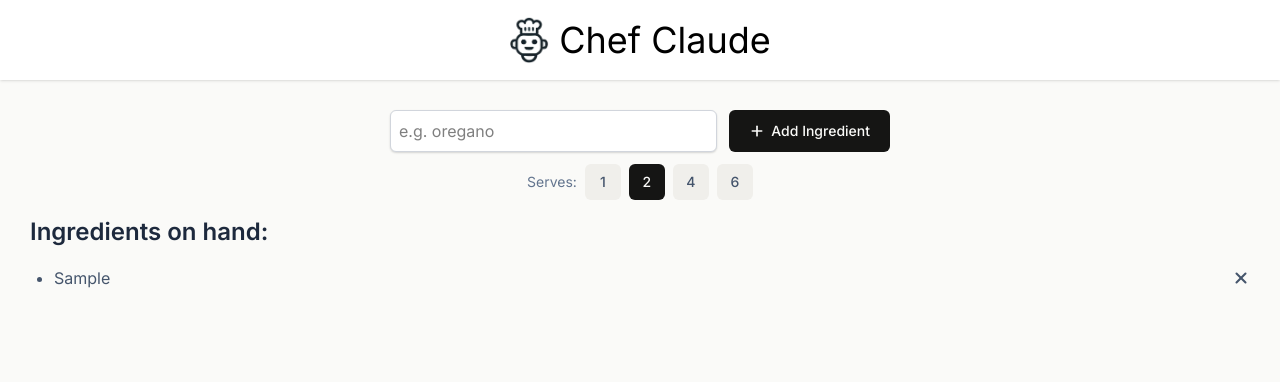
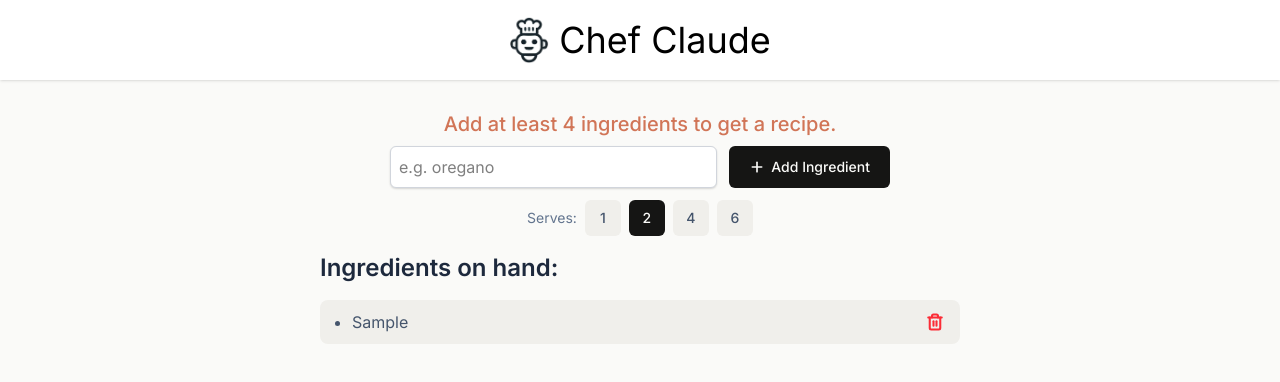
Before and after one commit to vidhisonani/chef-claude-react, a React (Vite) app in the folder frontend/: page / in a window 1280 px wide. Both pictures are taken after typing "Sample" into the empty fields and a click on the button "Add Ingredient". Shown: the top 382 px of the page. Built offline with nearby package versions, Linux system fonts and the light colour scheme; no server answers.

Commit message:
fix: UI of ingredient page

```diff
--- a/frontend/src/Component/IngredientsList.jsx
+++ b/frontend/src/Component/IngredientsList.jsx
@@ -1,12 +1,15 @@
-import { X } from 'lucide-react';
+import { Trash } from "lucide-react";
 
 export default function IngredientsList(props) {
   const ingredientsListItems = props.ingredients.map((ingredient) => (
     <li key={ingredient} className="text-slate-600 leading-7">
-      <div className='flex justify-between items-center'>
+      <div className="flex justify-between items-center">
         {ingredient[0].toUpperCase() + ingredient.slice(1)}
-        <button onClick={() => props.removeIngredient(ingredient)} className="ml-2 text-slate-600 leading-7 cursor-pointer hover:text-red-500 transition-colors duration-500">
-          <X size={18} strokeWidth={2.75} />
+        <button
+          onClick={() => props.removeIngredient(ingredient)}
+          className="pr-2 ml-2 text-red-500 leading-7 cursor-pointer hover:text-red-600 transition-colors duration-500"
+        >
+          <Trash size={18} strokeWidth={2.75} />
         </button>
       </div>
     </li>
@@ -14,22 +17,31 @@ export default function IngredientsList(props) {
 
   return (
     <>
-      <section>
-        <h2 className="text-2xl font-semibold text-slate-800 my-4">Ingredients on hand:</h2>
-        <ul className="list-disc pl-6 mb-12 space-y-1" aria-live="polite">
+      <section className="max-w-160 m-auto" >
+        <h2 className="text-2xl font-semibold text-slate-800 my-4">
+          Ingredients on hand:
+        </h2>
+        <ul className="list-disc pl-8 mb-12 space-y-1 bg-recipe-bg p-2 rounded-lg" aria-live="polite">
           {ingredientsListItems}
         </ul>
         {props.ingredients.length > 3 && (
           <div className="flex flex-col sm:flex-row justify-between items-center gap-4 rounded-lg bg-recipe-bg px-7 py-7">
             <div ref={props.ref}>
-              <h3 className="text-lg font-medium text-slate-800 leading-6 mb-4">Ready for a recipe?</h3>
-              <p className="text-sm text-slate-500 leading-5">Generate a recipe from your list of ingredients.</p>
+              <h3 className="text-lg font-medium text-slate-800 leading-6 mb-4">
+                Ready for a recipe?
+              </h3>
+              <p className="text-sm text-slate-500 leading-5">
+                Generate a recipe from your list of ingredients.
+              </p>
             </div>
             <button
               onClick={props.getRecipe}
               disabled={props.loading}
-              className={`rounded-md bg-terracotta px-4 py-2 text-sm text-offwhite shadow transition-colors duration-500 hover:bg-terracotta-hover ${props.loading ? "opacity-60 cursor-not-allowed" : "cursor-pointer"
-                }`}
+              className={`rounded-md bg-terracotta px-4 py-2 text-sm text-offwhite shadow transition-colors duration-500 hover:bg-terracotta-hover ${
+                props.loading
+                  ? "opacity-60 cursor-not-allowed"
+                  : "cursor-pointer"
+              }`}
             >
               {props.loading ? "⏳ Generating..." : "Get a recipe"}
             </button>
--- a/frontend/src/Component/MainContent.jsx
+++ b/frontend/src/Component/MainContent.jsx
@@ -39,7 +39,6 @@ export default function MainContent() {
       .finally(() => {
         setLoading(false);
       });
-
   }
 
   function addIngredient(formData) {
@@ -57,44 +56,55 @@ export default function MainContent() {
   }
 
   function removeIngredient(ingredientToRemove) {
-    setIngredients(prev => prev.filter(i => i !== ingredientToRemove));
+    setIngredients((prev) => prev.filter((i) => i !== ingredientToRemove));
   }
 
   return (
     <>
       <main className="pt-[30px] pb-2.5 px-[30px] ">
-        <form action={addIngredient} className="flex flex-col gap-y-3 gap-x-3 w-full max-w-[500px] mx-auto my-0 md:flex-none md:flex md:flex-row md:gap-x-3">
+        {ingredients.length < 4 && (
+          <p className="text-center mb-2 font-medium text-xl text-terracotta">
+            Add at least 4 ingredients to get a recipe.
+          </p>
+        )}
+        <form
+          action={addIngredient}
+          className="flex flex-col gap-y-3 gap-x-3 w-full max-w-[500px] mx-auto my-0 md:flex-none md:flex md:flex-row md:gap-x-3"
+        >
           <input
             type="text"
             aria-label="Add ingredient"
             placeholder="e.g. oregano"
             name="ingredient"
             required
-            className="flex-1 border border-gray-300 shadow-input min-w-0 px-2 py-2 rounded-md border-solid bg-white" />
-          <button
-            className="inline-flex items-center justify-center gap-1.5 bg-charcoal text-cream font-medium text-sm cursor-pointer px-5 py-[9px] rounded-md transition-colors duration-500 hover:bg-charcoal-hover"
-          ><Plus size={16} strokeWidth={2.5} /> Add Ingredient
+            className="flex-1 border border-gray-300 shadow-input min-w-0 px-2 py-2 rounded-md border-solid bg-white"
+          />
+          <button className="inline-flex items-center justify-center gap-1.5 bg-charcoal text-cream font-medium text-sm cursor-pointer px-5 py-[9px] rounded-md transition-colors duration-500 hover:bg-charcoal-hover">
+            <Plus size={16} strokeWidth={2.5} /> Add Ingredient
           </button>
         </form>
 
         <div className="flex items-center gap-2 mt-3 max-w-[500px] mx-auto justify-center">
           <span className="text-sm text-slate-500">Serves:</span>
-          {[1, 2, 4, 6].map(n => (
+          {[1, 2, 4, 6].map((n) => (
             <button
               key={n}
               type="button"
               onClick={() => setServings(n)}
               className={`w-9 h-9 rounded-md text-sm font-medium transition-colors duration-200 cursor-pointer
-              ${servings === n
+              ${
+                servings === n
                   ? "bg-charcoal text-cream"
                   : "bg-recipe-bg text-slate-600 hover:bg-slate-200"
-                }`}
+              }`}
             >
               {n}
             </button>
           ))}
         </div>
-        {ingredientError && <p className="text-center text-red-500 mt-4">{ingredientError}</p>}
+        {ingredientError && (
+          <p className="text-center text-red-500 mt-4">{ingredientError}</p>
+        )}
 
         {ingredients.length > 0 && (
           <IngredientsList
```
